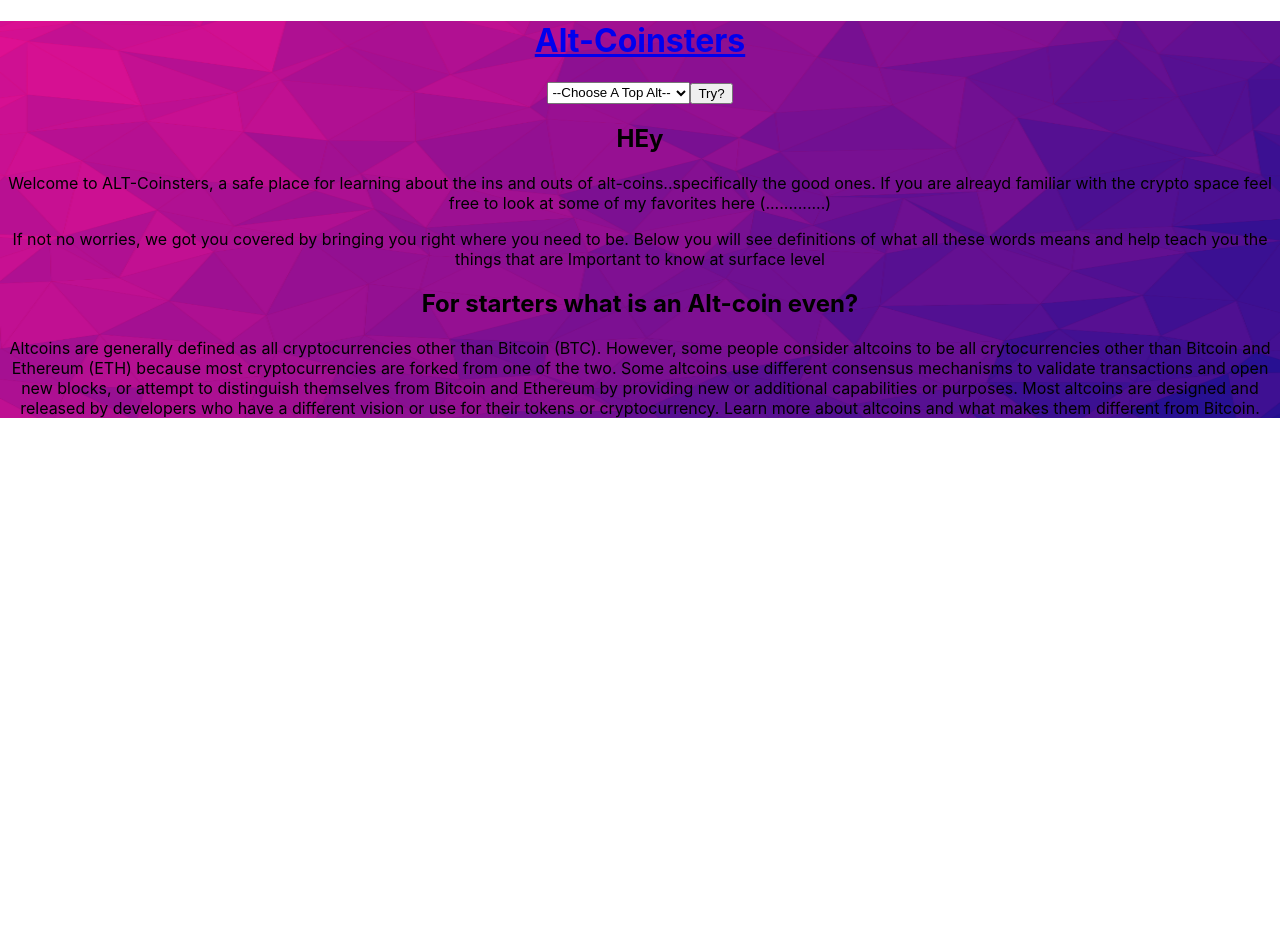
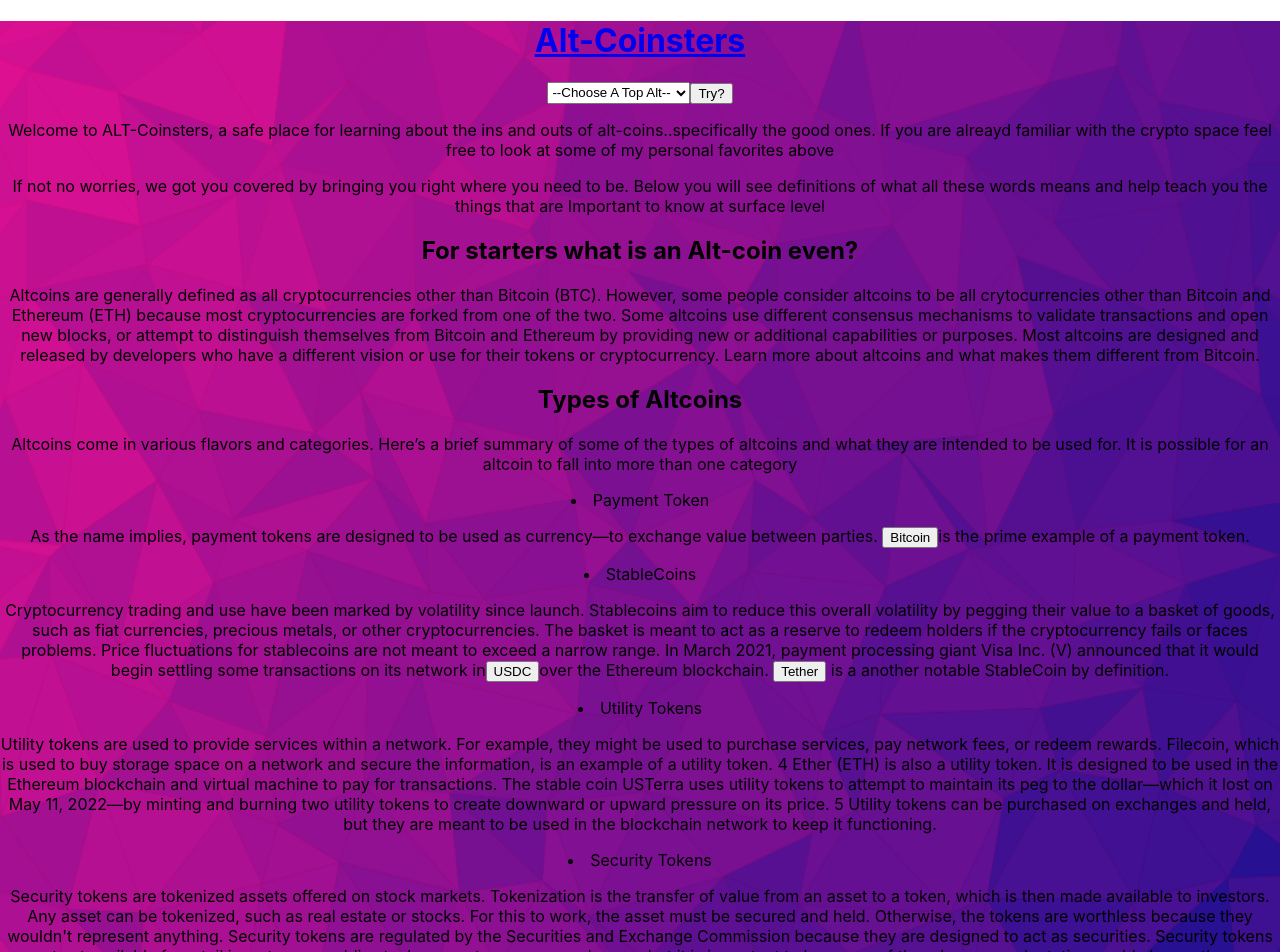
Before and after one commit to kendallm360/alt-coinsters, a React (Create React App) app: page / in a window 1280 px wide. Shown: the top 952 px of the page. Before the commit the page ends 800 px from the top, so only its background shows below. Built offline with nearby package versions, Linux system fonts and the light colour scheme.

Commit message:
add buttons with links to specific coins from information component

```diff
--- a/src/components/definitions/Definitions.js
+++ b/src/components/definitions/Definitions.js
@@ -31,12 +31,11 @@ const Definitions = () => {
           <button onClick={handleSubmit}>Try?</button>
         </Link>
       </div>
-      <h2>HEy</h2>
       <p>
         Welcome to ALT-Coinsters, a safe place for learning about the ins and
         outs of alt-coins..specifically the good ones. If you are alreayd
-        familiar with the crypto space feel free to look at some of my favorites
-        here (.............)
+        familiar with the crypto space feel free to look at some of my personal
+        favorites above
       </p>
       <p>
         If not no worries, we got you covered by bringing you right where you
@@ -57,6 +56,69 @@ const Definitions = () => {
         use for their tokens or cryptocurrency. Learn more about altcoins and
         what makes them different from Bitcoin.
       </p>
+      <h2>Types of Altcoins</h2>
+      <p>
+        Altcoins come in various flavors and categories. Here’s a brief summary
+        of some of the types of altcoins and what they are intended to be used
+        for. It is possible for an altcoin to fall into more than one category
+      </p>
+      {/* <ul> */}
+      <li>Payment Token</li>
+      <p>
+        As the name implies, payment tokens are designed to be used as
+        currency—to exchange value between parties.{" "}
+        <Link to="/coin/BTC">
+          <button onClick={handleSubmit}>Bitcoin</button>
+        </Link>
+        is the prime example of a payment token.
+      </p>
+      {/* </ul> */}
+      <li>StableCoins</li>
+      <p>
+        Cryptocurrency trading and use have been marked by volatility since
+        launch. Stablecoins aim to reduce this overall volatility by pegging
+        their value to a basket of goods, such as fiat currencies, precious
+        metals, or other cryptocurrencies. The basket is meant to act as a
+        reserve to redeem holders if the cryptocurrency fails or faces problems.
+        Price fluctuations for stablecoins are not meant to exceed a narrow
+        range. In March 2021, payment processing giant Visa Inc. (V) announced
+        that it would begin settling some transactions on its network in
+        <Link to="/coin/USDC">
+          <button onClick={handleSubmit}>USDC</button>
+        </Link>
+        over the Ethereum blockchain.{" "}
+        <Link to="/coin/USDT">
+          <button onClick={handleSubmit}>Tether</button>
+        </Link>{" "}
+        is a another notable StableCoin by definition.
+      </p>
+      <li>Utility Tokens</li>
+      <p>
+        Utility tokens are used to provide services within a network. For
+        example, they might be used to purchase services, pay network fees, or
+        redeem rewards. Filecoin, which is used to buy storage space on a
+        network and secure the information, is an example of a utility token. 4
+        Ether (ETH) is also a utility token. It is designed to be used in the
+        Ethereum blockchain and virtual machine to pay for transactions. The
+        stable coin USTerra uses utility tokens to attempt to maintain its peg
+        to the dollar—which it lost on May 11, 2022—by minting and burning two
+        utility tokens to create downward or upward pressure on its price. 5
+        Utility tokens can be purchased on exchanges and held, but they are
+        meant to be used in the blockchain network to keep it functioning.
+      </p>
+      <li>Security Tokens</li>
+      <p>
+        Security tokens are tokenized assets offered on stock markets.
+        Tokenization is the transfer of value from an asset to a token, which is
+        then made available to investors. Any asset can be tokenized, such as
+        real estate or stocks. For this to work, the asset must be secured and
+        held. Otherwise, the tokens are worthless because they wouldn't
+        represent anything. Security tokens are regulated by the Securities and
+        Exchange Commission because they are designed to act as securities.
+        Security tokens are not yet available for retail investors on public
+        stock or cryptocurrency exchanges but it is important to be aware of
+        them because adaptation could change the space drastically
+      </p>
     </>
   );
 };
```
